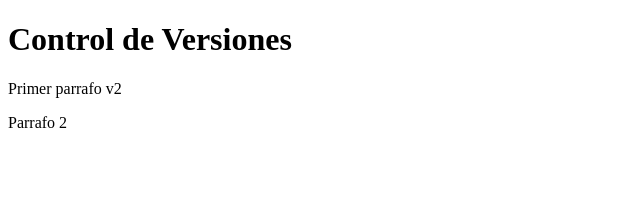
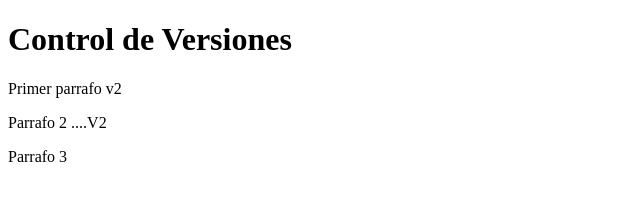
Before and after one commit to alxrex/curso_git, a plain HTML site: page index.html in a window 1280 px wide. Shown: the whole page, without its empty margins (0-640 px from the left). Drawn offline with Linux system fonts and the light colour scheme.

Commit message:
Version 2 de los cambios

```diff
--- a/index.html
+++ b/index.html
@@ -12,7 +12,12 @@
 	</p>
 
 	<p>
-		Parrafo 2
+		Parrafo 2 ....V2
+	</p>
+
+
+	<p>
+		Parrafo 3
 	</p>
 
 </body>
```
